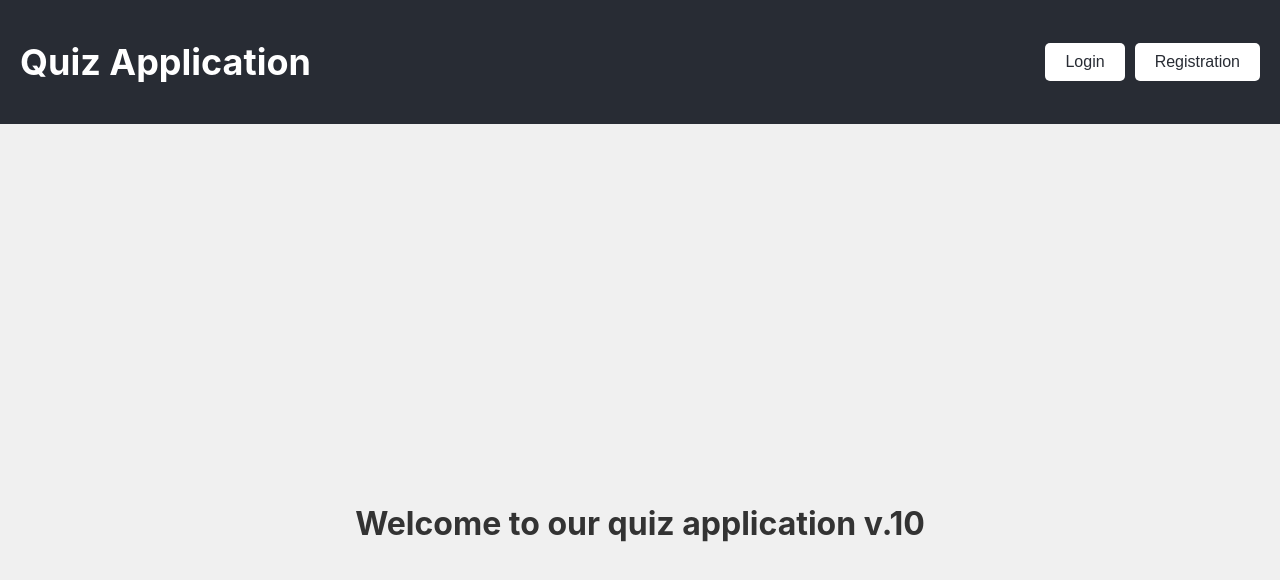
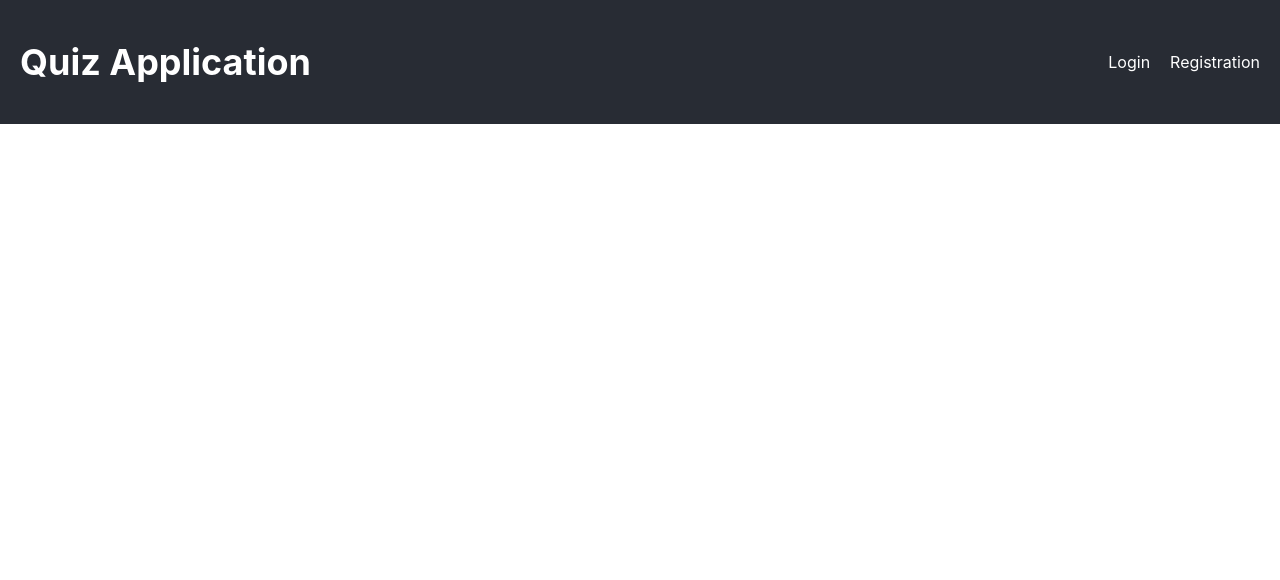
Before and after one commit to tajal1/quizapp-frontend, a React (Create React App) app: page / in a window 1280 px wide. Shown: the top 580 px of the page. Built offline with nearby package versions, Linux system fonts and the light colour scheme.

Commit message:
login done

```diff
--- a/src/App.js
+++ b/src/App.js
@@ -1,4 +1,4 @@
-import React from 'react';
+import React, { useState } from 'react';
 import { BrowserRouter as Router, Route, Routes } from 'react-router-dom';
 import { AuthProvider } from './context/AuthContext';
 import ProtectedRoute from './components/ProtectedRoute';
@@ -10,33 +10,32 @@ import WelcomePage from './components/Welcome';
 import NavBar from './components/NavBar';
 
 const App = () => {
+    const [isLoggedIn, setIsLoggedIn] = useState(!!localStorage.getItem('access_token'));
+
+    const handleLogin = (token) => {
+        localStorage.setItem('access_token', token);
+        setIsLoggedIn(true);
+    };
+    const token = localStorage.removeItem('access_token');;
+    const handleLogout = () => {
+        localStorage.removeItem('access_token');
+        setIsLoggedIn(false);
+    };
+
     return (
-        <AuthProvider>
-            <NavBar/>
         <Router>
+            <NavBar />
             <Routes>
-                    <Route path="/login" element={<Login />} />
+                <Route path="/login" element={<Login onLogin={handleLogin} />} />
                 <Route path="/register" element={<Register />} />
-                    <Route
-                        path="/result"
-                        element={
+                <Route path="/welcome" element={
                     <ProtectedRoute>
-                                <Result />
+                        <WelcomePage />
                     </ProtectedRoute>
-                        }
-                    />
-                    <Route
-                        path="/question"
-                        element={
-                            <ProtectedRoute>
-                                <Question />
-                            </ProtectedRoute>
-                        }
-                    />
-                    <Route path="/" element={ <WelcomePage/>} />
+                } />
+                {/* Add other routes as needed */}
             </Routes>
         </Router>
-        </AuthProvider>
     );
 };
 
--- a/src/components/Login.js
+++ b/src/components/Login.js
@@ -1,40 +1,36 @@
 import React, { useState } from 'react';
+import { useNavigate } from 'react-router-dom';
 import axios from 'axios';
-import { useAuth } from '../context/AuthContext';
 
-const Login = () => {
+const Login = ({ onLogin }) => {
   const [email, setEmail] = useState('');
   const [password, setPassword] = useState('');
-    const { login } = useAuth();
+  const navigate = useNavigate();
 
   const handleSubmit = async (e) => {
     e.preventDefault();
+
     try {
       const response = await axios.post('http://localhost:3001/api/v1/auth/login', { email, password });
-            if (response.data.success) {
-                login();
+      if(response?.data?.access_token) {
+        onLogin(response?.data?.access_token);
+        navigate('/welcome');
+      } else alert('Wrong login credentials')
+    } catch (error) {
+
     }
-        } catch (error) {
-            console.error('Login failed', error);
-        }
+
   };
 
   return (
+    <div>
+      <h2>Login Page</h2>
       <form onSubmit={handleSubmit}>
-            <input
-                type="email"
-                placeholder="Email"
-                value={email}
-                onChange={(e) => setEmail(e.target.value)}
-            />
-            <input
-                type="password"
-                placeholder="Password"
-                value={password}
-                onChange={(e) => setPassword(e.target.value)}
-            />
+        <input type="text" value={email} onChange={(e) => setEmail(e.target.value)} placeholder="Email" />
+        <input type="password" value={password} onChange={(e) => setPassword(e.target.value)} placeholder="Password" />
         <button type="submit">Login</button>
       </form>
+    </div>
   );
 };
 
--- a/src/components/NavBar.js
+++ b/src/components/NavBar.js
@@ -1,14 +1,17 @@
+// NavBar.js
 import React from 'react';
+import { Link } from 'react-router-dom';
 
 const NavBar = () => {
+
   return (
     <div style={styles.navBar}>
       <div style={styles.logo}>
         <h2>Quiz Application</h2>
       </div>
-      <div style={styles.navButtons}>
-        <button style={styles.button} >Login</button>
-        <button style={styles.button}>Registration</button>
+      <div style={styles.navLinks}>
+        <Link to="/login" style={styles.link}>Login</Link>
+        <Link to="/register" style={styles.link}>Registration</Link>
       </div>
     </div>
   );
@@ -26,17 +29,14 @@ const styles = {
   logo: {
     fontSize: '1.5em',
   },
-  navButtons: {
+  navLinks: {
     display: 'flex',
-    gap: '10px',
+    gap: '20px',
   },
-  button: {
-    padding: '10px 20px',
+  link: {
+    color: 'white',
+    textDecoration: 'none',
     fontSize: '1em',
-    color: '#282c34',
-    backgroundColor: 'white',
-    border: 'none',
-    borderRadius: '5px',
     cursor: 'pointer',
   },
 };
--- a/src/components/ProtectedRoute.js
+++ b/src/components/ProtectedRoute.js
@@ -1,15 +1,10 @@
+// ProtectedRoute.js
 import React from 'react';
 import { Navigate } from 'react-router-dom';
-import { useAuth } from '../context/AuthContext';
 
 const ProtectedRoute = ({ children }) => {
-    const { isAuthenticated } = useAuth();
-
-    if (!isAuthenticated) {
-        return <Navigate to="/login" />;
-    }
-
-    return children;
+  const isAuthenticated = !!localStorage.getItem('access_token');
+  return isAuthenticated ? children : <Navigate to="/login" />;
 };
 
 export default ProtectedRoute;
--- a/src/components/Welcome.js
+++ b/src/components/Welcome.js
@@ -1,25 +1,12 @@
+// WelcomePage.js
 import React from 'react';
 
 const WelcomePage = () => {
   return (
-    <div style={styles.container}>
-      <h1 style={styles.header}>Welcome to our quiz application v.10</h1>
+    <div>
+      <h2>Welcome to our Quiz Application v1.0</h2>
     </div>
   );
 };
 
-const styles = {
-  container: {
-    display: 'flex',
-    justifyContent: 'center',
-    alignItems: 'center',
-    height: '100vh',
-    backgroundColor: '#f0f0f0',
-  },
-  header: {
-    fontSize: '2em',
-    color: '#333',
-  },
-};
-
 export default WelcomePage;
```
Lines whose indentation alone changed are shown as unchanged.
